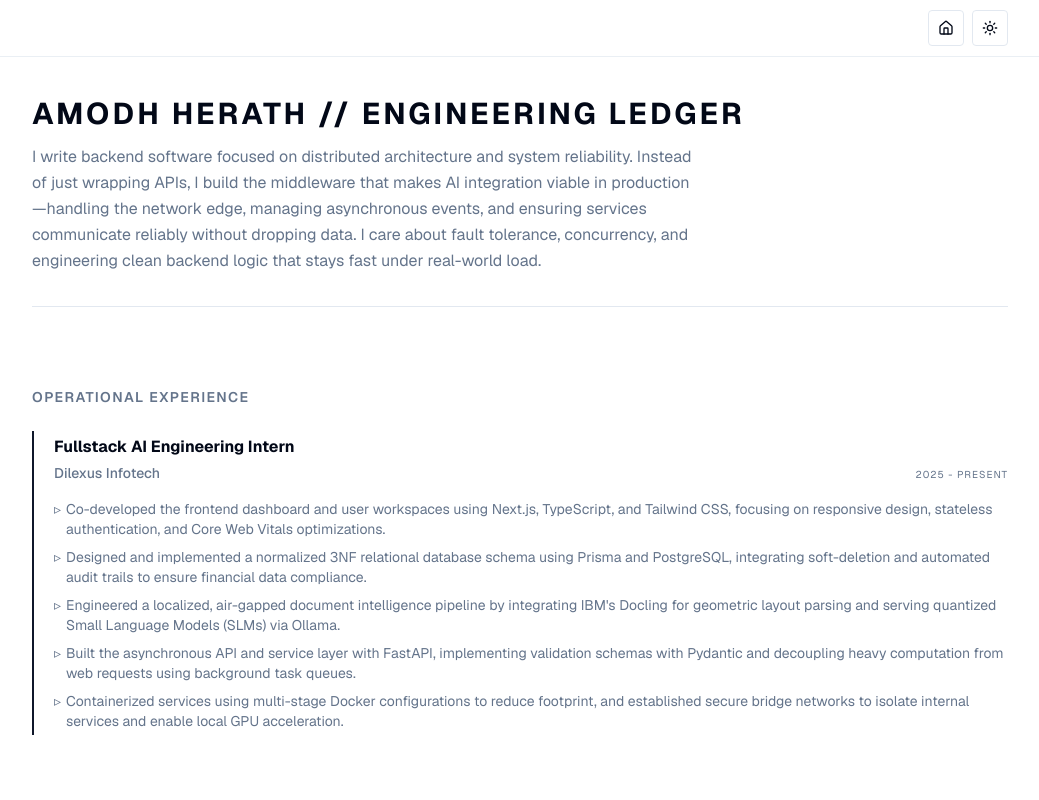
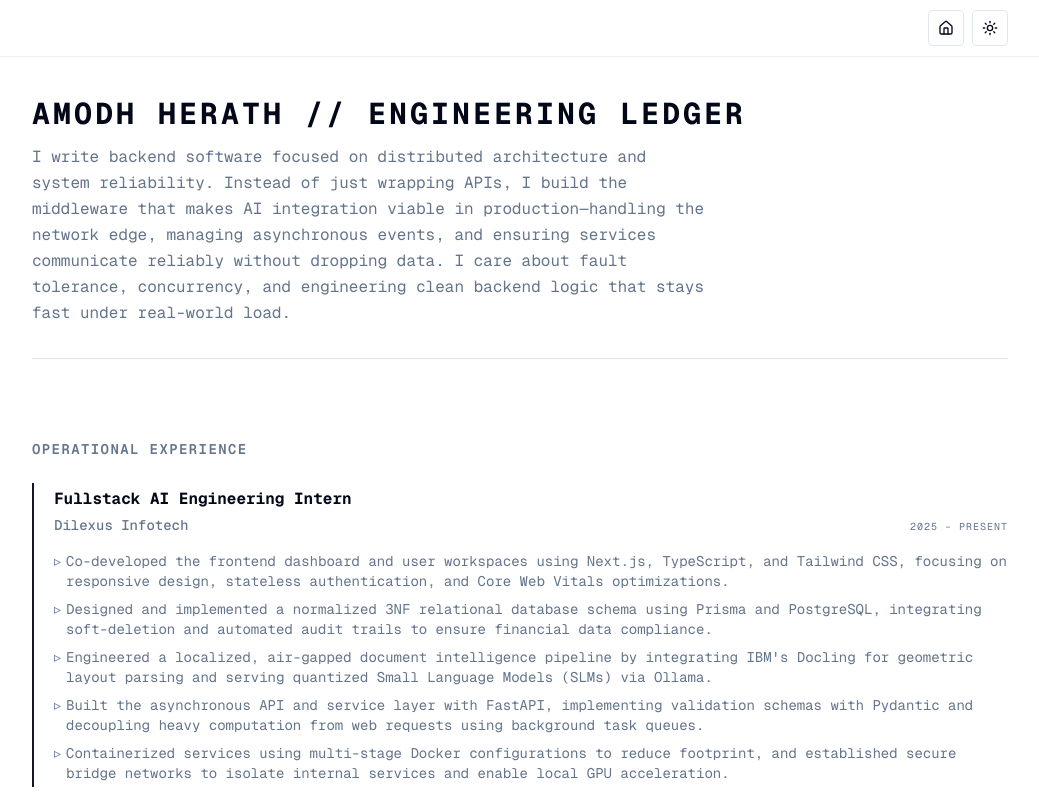
Before and after one commit to amodhyh/portfolio, a Next.js app: page / in a window 1280 px wide. Shown: the top 800 px of the page, without its empty margins (120-1159 px from the left). Built offline with nearby package versions, Linux system fonts and the light colour scheme.

Commit message:
fix: revert font mappings to use codelike monospace font for body

```diff
--- a/app/globals.css
+++ b/app/globals.css
@@ -3,8 +3,8 @@
 /* 1. shadcn Theme Mapping for Tailwind v4 */
 @theme inline {
 
-  --font-primary: var(--font-app-sans);
-  --font-secondary: var(--font-app-mono);
+  --font-primary: var(--font-app-mono);
+  --font-secondary: var(--font-app-sans);
   --color-background: hsl(var(--background));
   --color-foreground: hsl(var(--foreground));
   --color-card: hsl(var(--card));
```
